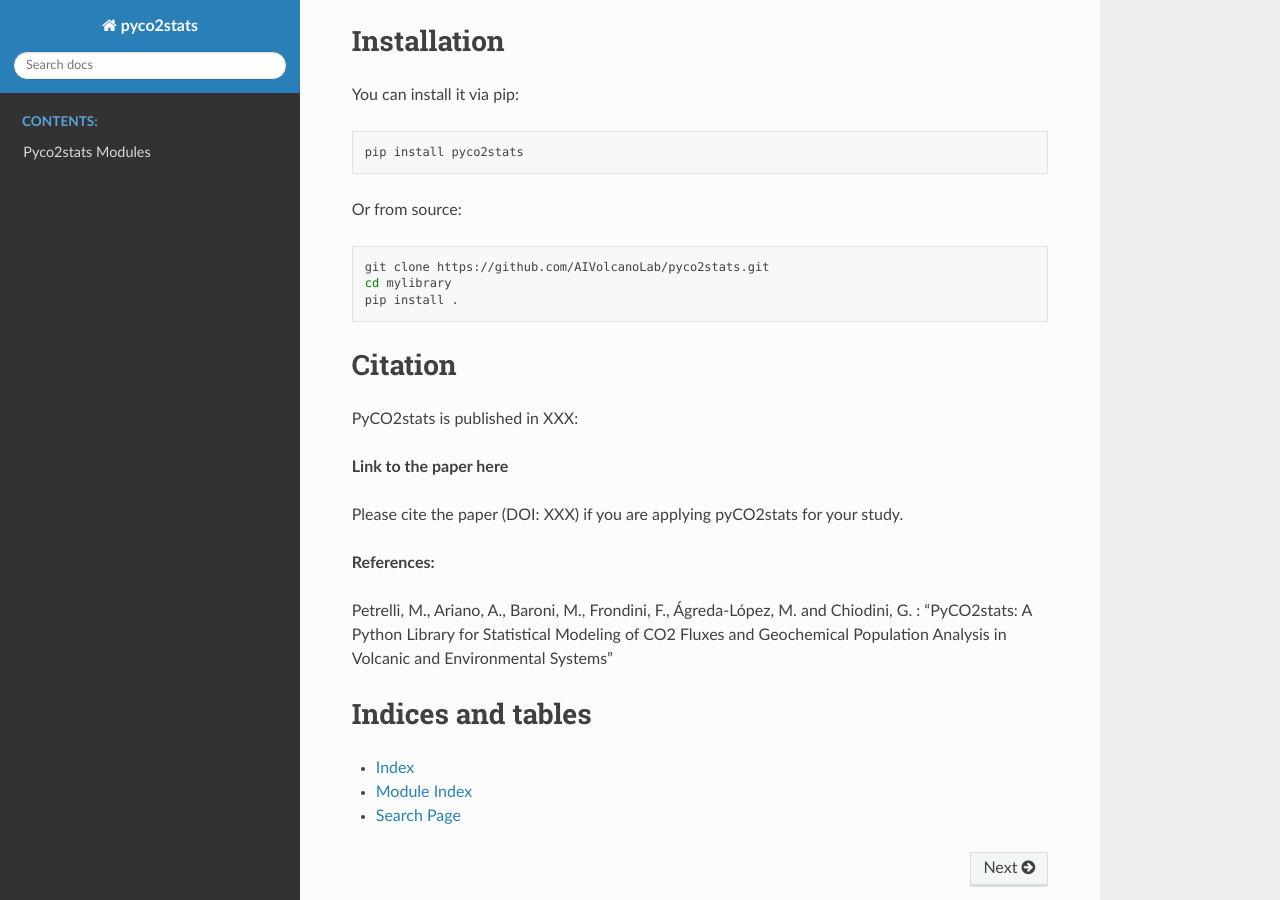
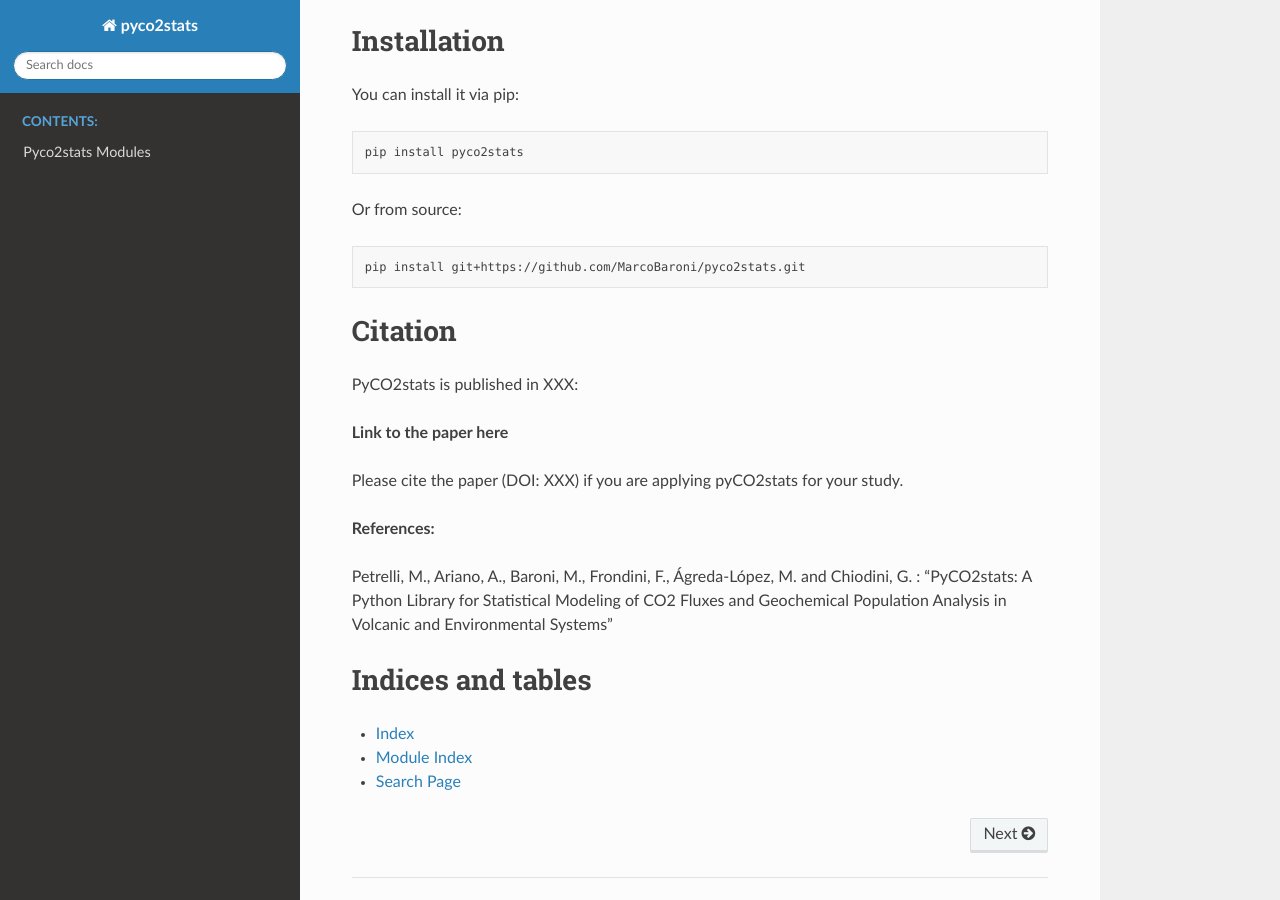
Before and after one commit to AIVolcanoLab/pyco2stats, a Sphinx documentation site: the page built from docs/index.rst, in a window 1280 px wide and 900 px high, scrolled down 1094 px. Built offline with Sphinx 7.4.7 and the Read the Docs theme 3.1.0, drawn with Linux system fonts in a browser that asks for light colours; pages that are not in the unit, such as notebooks, are missing from menus.

Commit message:
Update index.rst

```diff
--- a/docs/index.rst
+++ b/docs/index.rst
@@ -57,9 +57,7 @@ Or from source:
 
 .. code-block:: bash
 
-   git clone https://github.com/AIVolcanoLab/pyco2stats.git
-   cd mylibrary
-   pip install .
+   pip install git+https://github.com/MarcoBaroni/pyco2stats.git
 
 Citation
 ========
```
